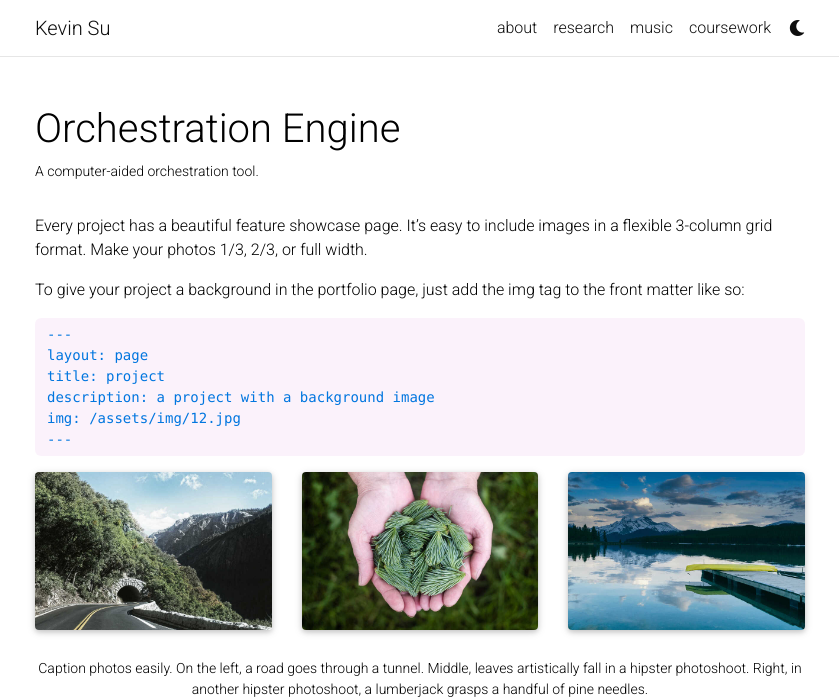
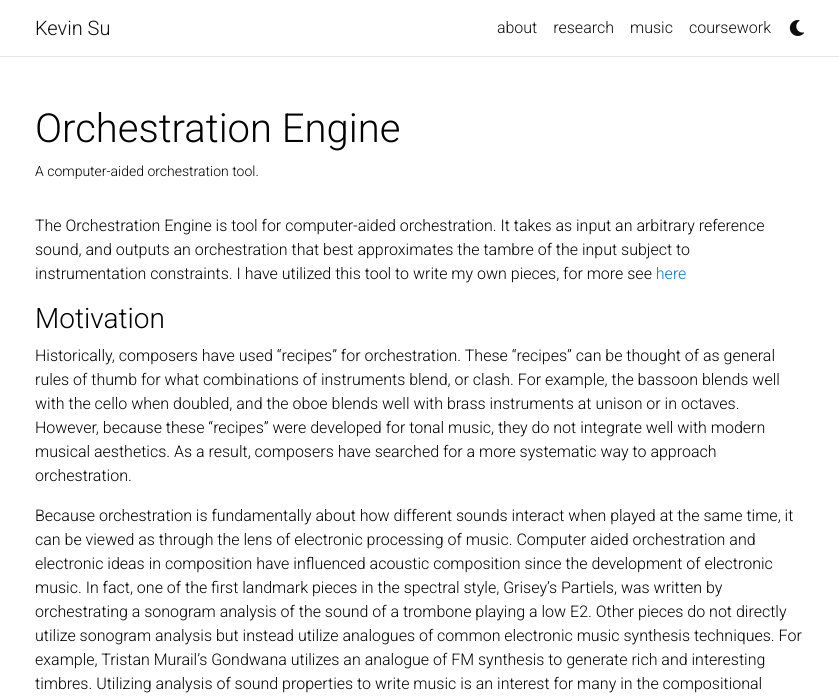
Before and after one commit to kevin20841/kevin20841.github.io, a Jekyll site: the page built from _projects/orchestration_engine.md, in a window 1280 px wide and 1400 px high. Shown: the top 699 px of the window, without its empty margins (220-1059 px from the left). Built offline with Jekyll 4.4.1, drawn with Linux system fonts in a browser that asks for light colours; full-size pictures stand in for the smaller copies a plugin makes; comment, search, counter and statistics services are not loaded; a style sheet for code colours, icons or effects is not loaded; some of the changed text lies outside the part shown.

Commit message:
Update orchestration_engine.md

````diff
--- a/_projects/orchestration_engine.md
+++ b/_projects/orchestration_engine.md
@@ -7,33 +7,18 @@ importance: 3
 category: work
 ---
 
-Every project has a beautiful feature showcase page.
-It's easy to include images in a flexible 3-column grid format.
-Make your photos 1/3, 2/3, or full width.
+The Orchestration Engine is tool for computer-aided orchestration. It takes as input an arbitrary reference sound, and outputs an orchestration that best approximates the tambre of the input subject to instrumentation constraints. I have utilized this tool to write my own pieces, for more see [here](/music/)
 
-To give your project a background in the portfolio page, just add the img tag to the front matter like so:
+### Motivation
+Historically, composers have used “recipes” for orchestration. These “recipes” can be thought of as general rules of thumb for what combinations of instruments blend, or clash. For example, the bassoon blends well with the cello when doubled, and the oboe blends well with brass instruments at unison or in octaves. However, because these “recipes” were developed for tonal music, they do not integrate well with modern musical aesthetics. As a result, composers have searched for a more systematic way to approach orchestration.
 
-    ---
-    layout: page
-    title: project
-    description: a project with a background image
-    img: /assets/img/12.jpg
-    ---
+Because orchestration is fundamentally about how different sounds interact when played at the same time, it can be viewed as through the lens of electronic processing of music. Computer aided orchestration and electronic ideas in composition have influenced acoustic composition since the development of electronic music. In fact, one of the first landmark pieces in the spectral style, Grisey’s Partiels, was written by orchestrating a sonogram analysis of the sound of a trombone playing a low E2. Other pieces do not directly utilize sonogram analysis but instead utilize analogues of common electronic music synthesis techniques. For example, Tristan Murail’s Gondwana utilizes an analogue of FM synthesis to generate rich and interesting timbres. Utilizing analysis of sound properties to write music is an interest for many in the compositional community, because it provides a musical language that is more systematic and sophisticated than that provided by general intuition and can complement philosophical and aesthetic decisions made by the composer.
 
-<div class="row">
-    <div class="col-sm mt-3 mt-md-0">
-        {% include figure.html path="assets/img/1.jpg" title="example image" class="img-fluid rounded z-depth-1" %}
-    </div>
-    <div class="col-sm mt-3 mt-md-0">
-        {% include figure.html path="assets/img/3.jpg" title="example image" class="img-fluid rounded z-depth-1" %}
-    </div>
-    <div class="col-sm mt-3 mt-md-0">
-        {% include figure.html path="assets/img/5.jpg" title="example image" class="img-fluid rounded z-depth-1" %}
-    </div>
-</div>
-<div class="caption">
-    Caption photos easily. On the left, a road goes through a tunnel. Middle, leaves artistically fall in a hipster photoshoot. Right, in another hipster photoshoot, a lumberjack grasps a handful of pine needles.
-</div>
+
+
+
+
+
 
 <div class="row">
     <div class="col-sm mt-3 mt-md-0">
@@ -41,41 +26,5 @@ To give your project a background in the portfolio page, just add the img tag to
     </div>
 </div>
 <div class="caption">
-    The GUI, developed in collaboration with Juan-Pablo Lopez.
+    The Orchestration Engine, developed in collaboration with Juan-Pablo Lopez.
 </div>
-
-You can also put regular text between your rows of images.
-Say you wanted to write a little bit about your project before you posted the rest of the images.
-You describe how you toiled, sweated, *bled* for your project, and then... you reveal its glory in the next row of images.
-
-
-<div class="row justify-content-sm-center">
-    <div class="col-sm-8 mt-3 mt-md-0">
-        {% include figure.html path="assets/img/6.jpg" title="example image" class="img-fluid rounded z-depth-1" %}
-    </div>
-    <div class="col-sm-4 mt-3 mt-md-0">
-        {% include figure.html path="assets/img/11.jpg" title="example image" class="img-fluid rounded z-depth-1" %}
-    </div>
-</div>
-<div class="caption">
-    You can also have artistically styled 2/3 + 1/3 images, like these.
-</div>
-
-
-The code is simple.
-Just wrap your images with `<div class="col-sm">` and place them inside `<div class="row">` (read more about the <a href="https://getbootstrap.com/docs/4.4/layout/grid/">Bootstrap Grid</a> system).
-To make images responsive, add `img-fluid` class to each; for rounded corners and shadows use `rounded` and `z-depth-1` classes.
-Here's the code for the last row of images above:
-
-{% raw %}
-```html
-<div class="row justify-content-sm-center">
-    <div class="col-sm-8 mt-3 mt-md-0">
-        {% include figure.html path="assets/img/6.jpg" title="example image" class="img-fluid rounded z-depth-1" %}
-    </div>
-    <div class="col-sm-4 mt-3 mt-md-0">
-        {% include figure.html path="assets/img/11.jpg" title="example image" class="img-fluid rounded z-depth-1" %}
-    </div>
-</div>
-```
-{% endraw %}
````
